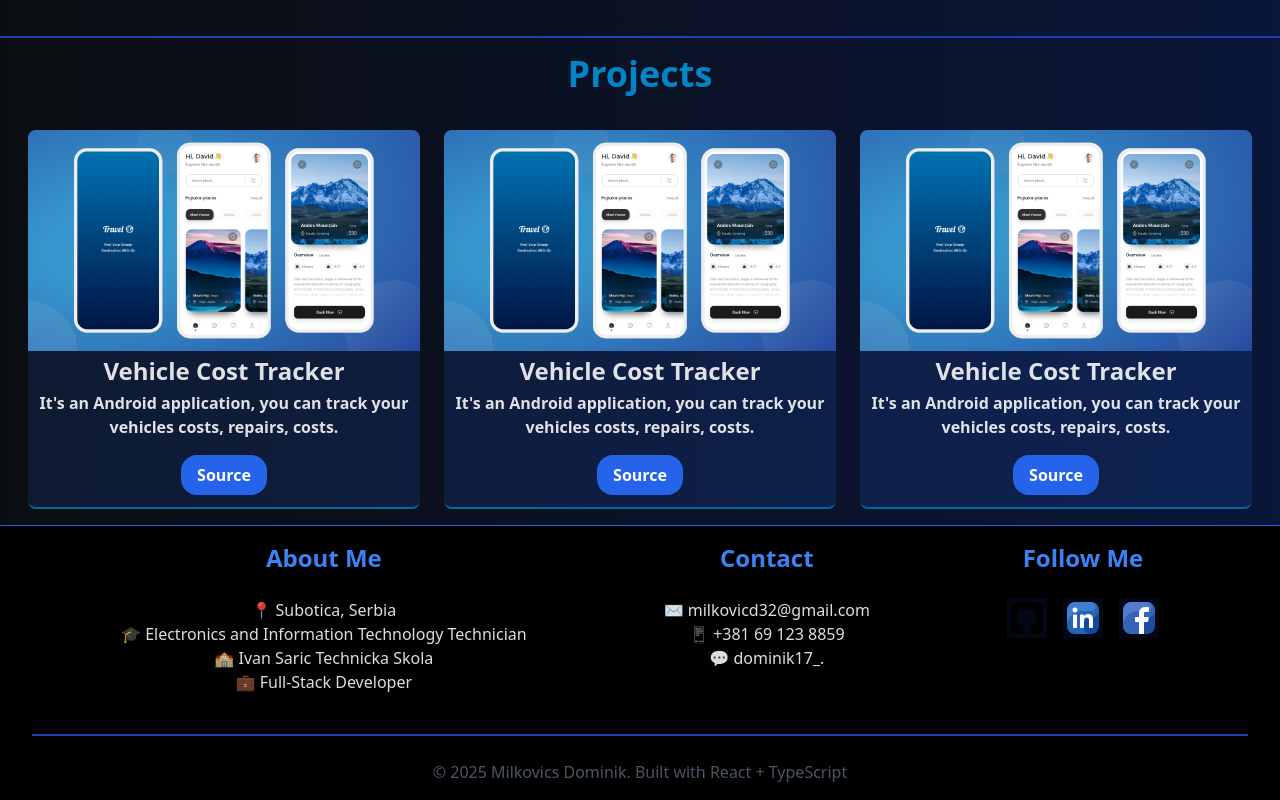
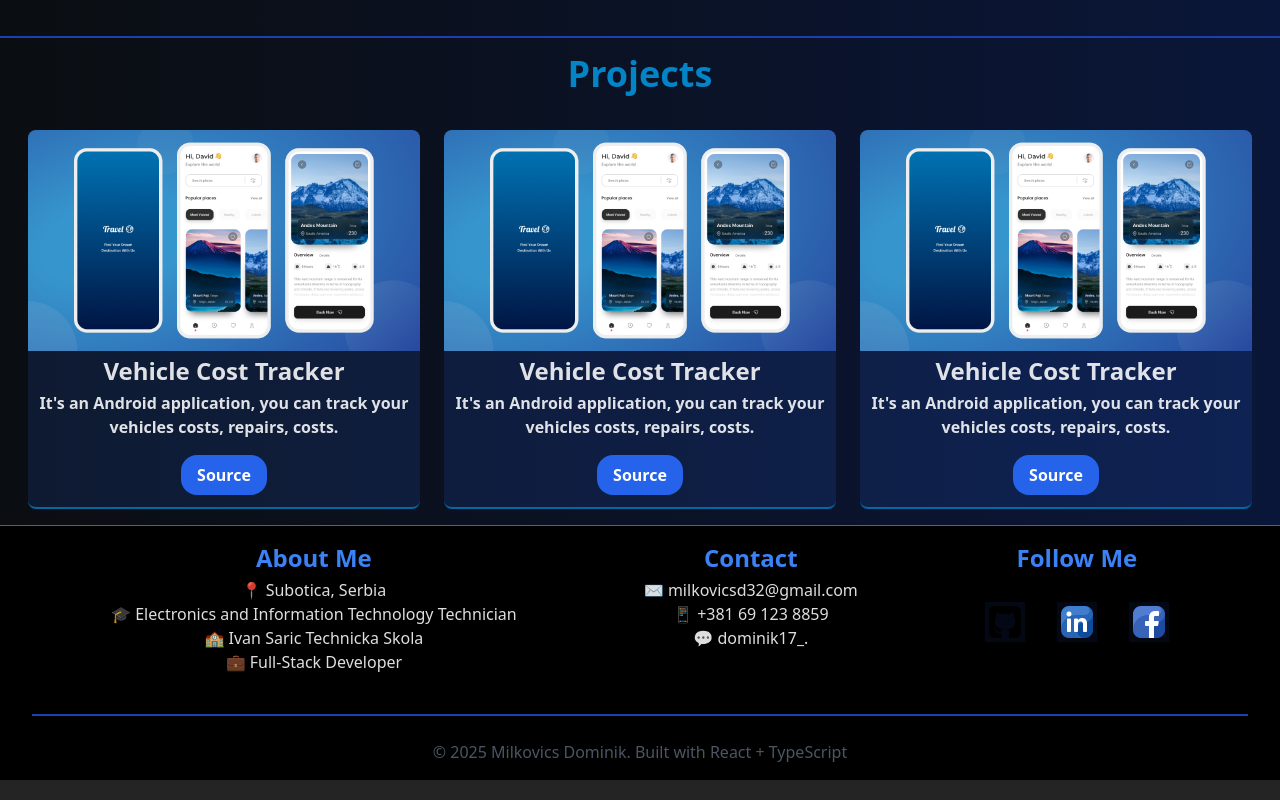
Before and after one commit to D0M1N1Kx/Portfolio, a React (Vite) app: page / in a window 1280 px wide. Shown: the part 742-1542 px from the top of the page. Built offline with nearby package versions, Linux system fonts and the light colour scheme.

Commit message:
fix(P-05): fix footer layout on mobile view

```diff
--- a/src/components/footer.tsx
+++ b/src/components/footer.tsx
@@ -4,33 +4,28 @@ export function Footer() {
   return (
     <>
       <footer className="bg-black pb-4 pt-4 border-t border-blue-600">
-        <div className="flex gap-12 justify-evenly px-8">
+        <div className="flex flex-col md:flex-row gap-8 md:gap-12 justify-evenly px-4 md:px-8">
           <div className="text-center">
-            <h1 className="text-2xl font-bold text-blue-500">About Me</h1>
-            <br />
-            <span>📍 Subotica, Serbia</span>
-            <br />
-            <span>🎓 Electronics and Information Technology Technician</span>
-            <br />
-            <span>🏫 Ivan Saric Technicka Skola</span>
-            <br />
-            <span>💼 Full-Stack Developer</span>
-            <br />
+            <h1 className="text-xl md:text-2xl font-bold text-blue-500">About Me</h1>
+            <div className="mt-1 space-y-2">
+              <span>📍 Subotica, Serbia</span><br/>
+              <span>🎓 Electronics and Information Technology Technician</span><br/>
+              <span>🏫 Ivan Saric Technicka Skola</span><br/>
+              <span>💼 Full-Stack Developer</span><br/>
+            </div>
           </div>
           <div className="text-center">
-            <h1 className="text-2xl font-bold text-blue-500">Contact</h1>
-            <br />
-            <span>✉️ milkovicd32@gmail.com</span>
-            <br />
-            <span>📱 +381 69 123 8859</span>
-            <br />
-            <span>💬 dominik17_.</span>
-            <br />
+            <h1 className="text-xl md:text-2xl font-bold text-blue-500">Contact</h1>
+            <div className="mt-1 space-y-2">
+              <span className="break-all">✉️ milkovicsd32@gmail.com</span><br/>
+              <span>📱 +381 69 123 8859</span><br/>
+              <span>💬 dominik17_.</span><br/>
+            </div>
           </div>
           <div className="text-center">
-            <h1 className="text-2xl font-bold text-blue-500">Follow Me</h1>
+            <h1 className="text-xl md:text-2xl font-bold text-blue-500">Follow Me</h1>
             <br />
-            <div className="flex flex-row gap-2">
+            <div className="flex flex-row gap-4 justify-center mt-1">
               <SocialCard
                 img_path="/images/github-sign.png"
                 link="https://github.com/D0M1N1Kx"
```
